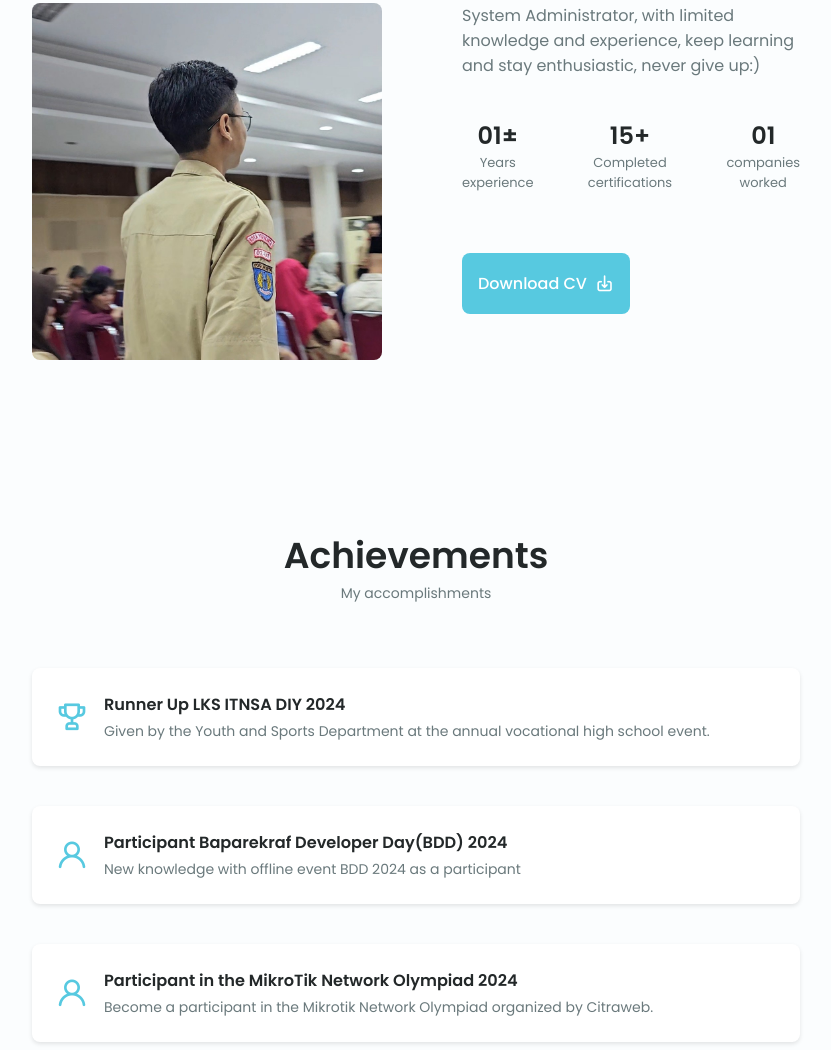
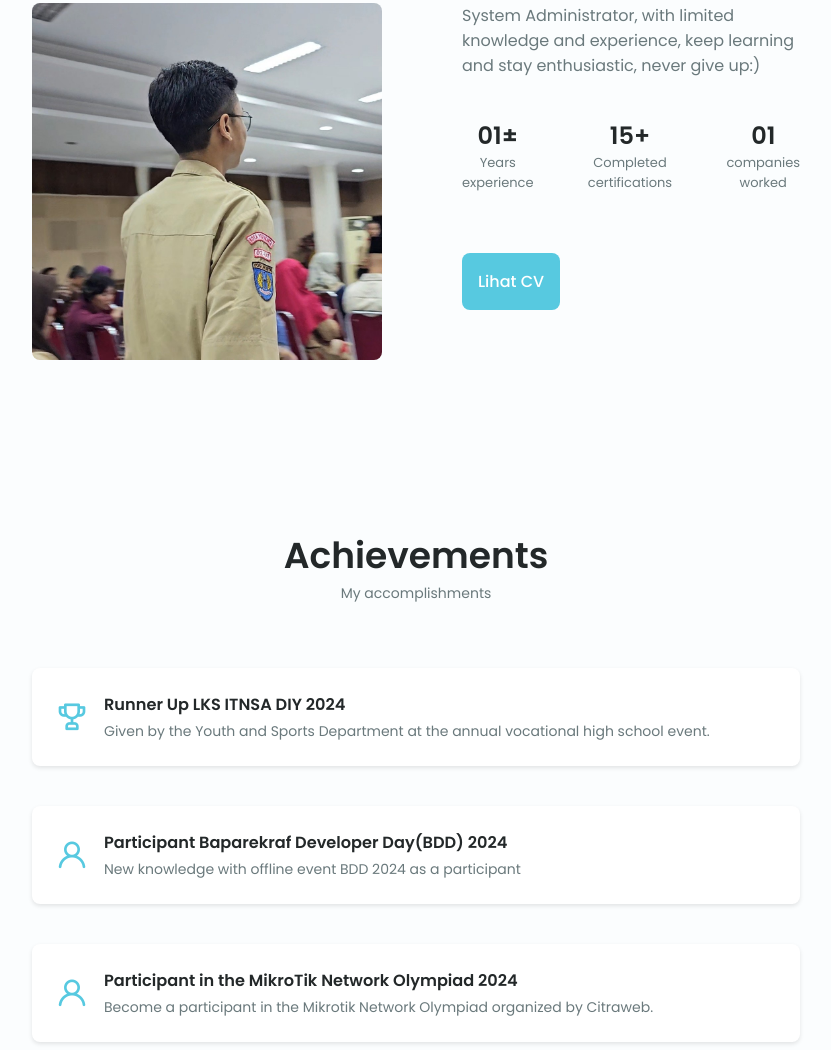
Before and after one commit to ForensicID/ran_izura, a plain HTML site: page index.html in a window 1280 px wide. Shown: the part 969-2019 px from the top of the page, without its empty margins (224-1055 px from the left). Drawn offline with nearby package versions, Linux system fonts and the light colour scheme.

Commit message:
Update index.html

```diff
--- a/index.html
+++ b/index.html
@@ -169,10 +169,13 @@
 
                         <div class="about__buttons">
                             <!-- <a href="/pdf/" class="button button--flex"> -->
-                            <a download="CV_RandiDwiNurC" href="packages/pdf/CV_RandiDwiNurC.pdf" class="button button--flex">
-                                <!-- Download CV<i class="uil uil-download-alt button__icon"></i> -->
+                            <a href="packages/pdf/CV_RandiDwiNurC.pdf" target="_blank" class="button button--flex">
+                                  Lihat CV
+                            </a>
+<!--                             <a download="CV_RandiDwiNurC" href="packages/pdf/CV_RandiDwiNurC.pdf" class="button button--flex">
                                 Download CV<i class="uil uil-download-alt button__icon"></i>
-                            </a>
+                                Download CV<i class="uil uil-download-alt button__icon"></i>
+                            </a> -->
                         </div>
                     </div>
                 </div>
```
